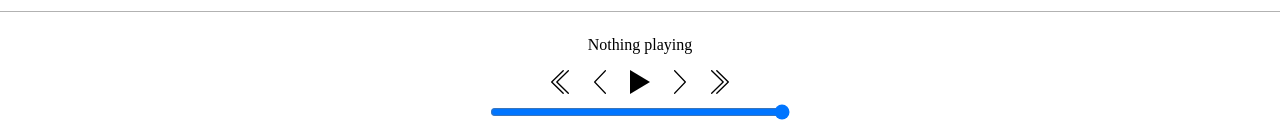
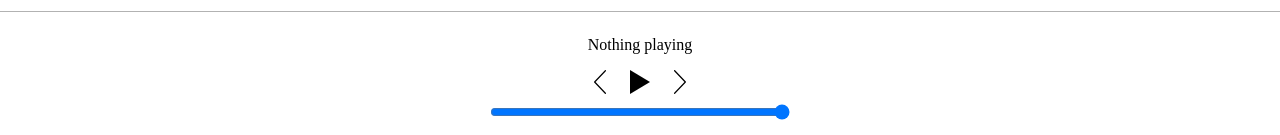
Before and after one commit to Jeansidharta/Chrome-Native-FileSystem-Music-Player, a Next.js app: page /home in a window 1280 px wide. Shown: the part 662-797 px from the top of the page. Built offline with nearby package versions, Linux system fonts and the light colour scheme.

Commit message:
Hide unused buttons

```diff
--- a/src/components/layout/footer.tsx
+++ b/src/components/layout/footer.tsx
@@ -42,8 +42,8 @@ const PlayButton = styled(Images.Icons.PlayButton).attrs(() => ({ css: ActionBut
 const PauseButton = styled(Images.Icons.PauseButton).attrs(() => ({ css: ActionButtonStyles}))``;
 const NextButton = styled(Images.Icons.NextButton).attrs(() => ({ css: ActionButtonStyles}))``;
 const PrevButton = styled(Images.Icons.PrevButton).attrs(() => ({ css: ActionButtonStyles}))``;
-const DoublePrevButton = styled(Images.Icons.DoublePrevButton).attrs(() => ({ css: ActionButtonStyles}))``;
-const DoubleNextButton = styled(Images.Icons.DoubleNextButton).attrs(() => ({ css: ActionButtonStyles}))``;
+// const DoublePrevButton = styled(Images.Icons.DoublePrevButton).attrs(() => ({ css: ActionButtonStyles}))``;
+// const DoubleNextButton = styled(Images.Icons.DoubleNextButton).attrs(() => ({ css: ActionButtonStyles}))``;
 
 const Footer = () => {
 	const volumeSliderRef = React.useRef<HTMLInputElement>(null);
@@ -78,14 +78,14 @@ const Footer = () => {
 		<Root>
 			{renderCurrentMusicInfo()}
 			<ControlsContainer>
-				<DoublePrevButton />
+				{/* <DoublePrevButton /> */}
 				<PrevButton onClick={playPreviousInQueue} />
 				{ playing
 					? <PauseButton onClick={pause} />
 					: <PlayButton onClick={resume} />
 				}
 				<NextButton onClick={playNextInQueue} />
-				<DoubleNextButton />
+				{/* <DoubleNextButton /> */}
 			</ControlsContainer>
 			<VolumeSlider
 				min="0"
```
